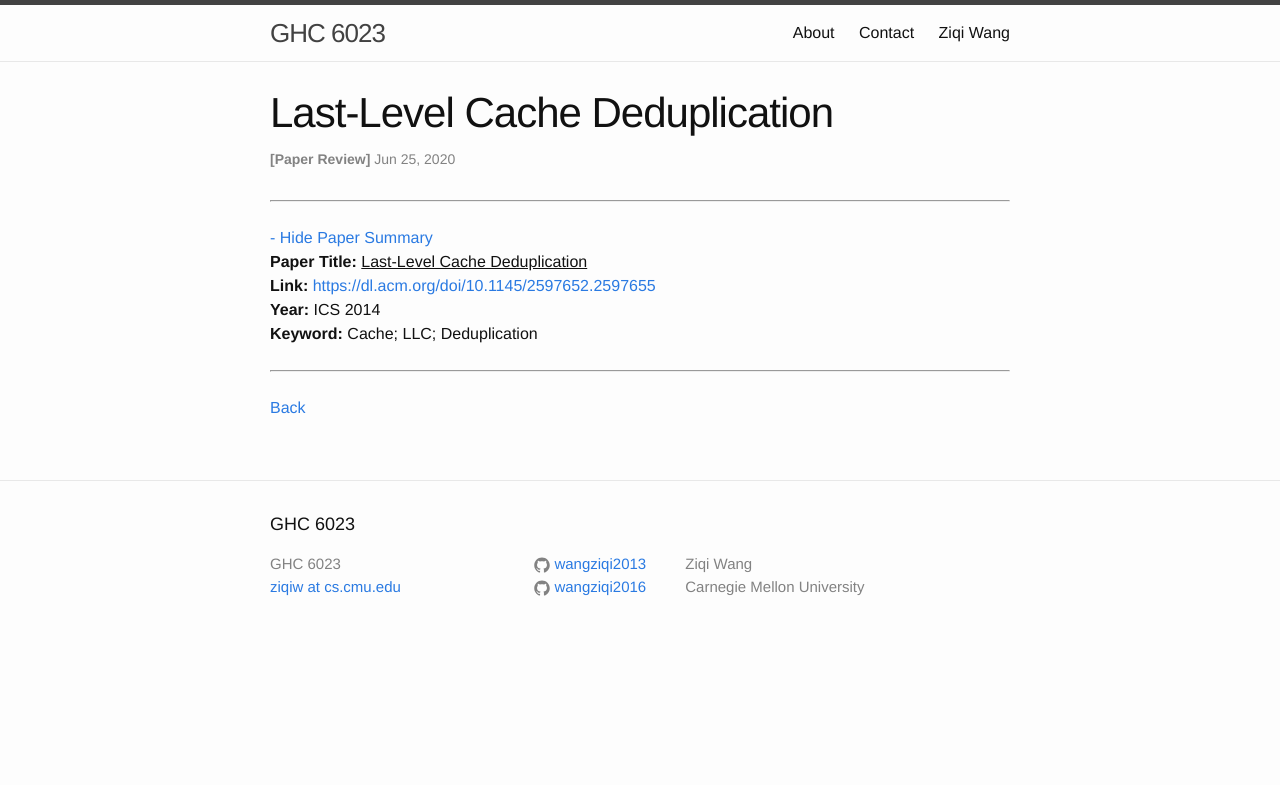
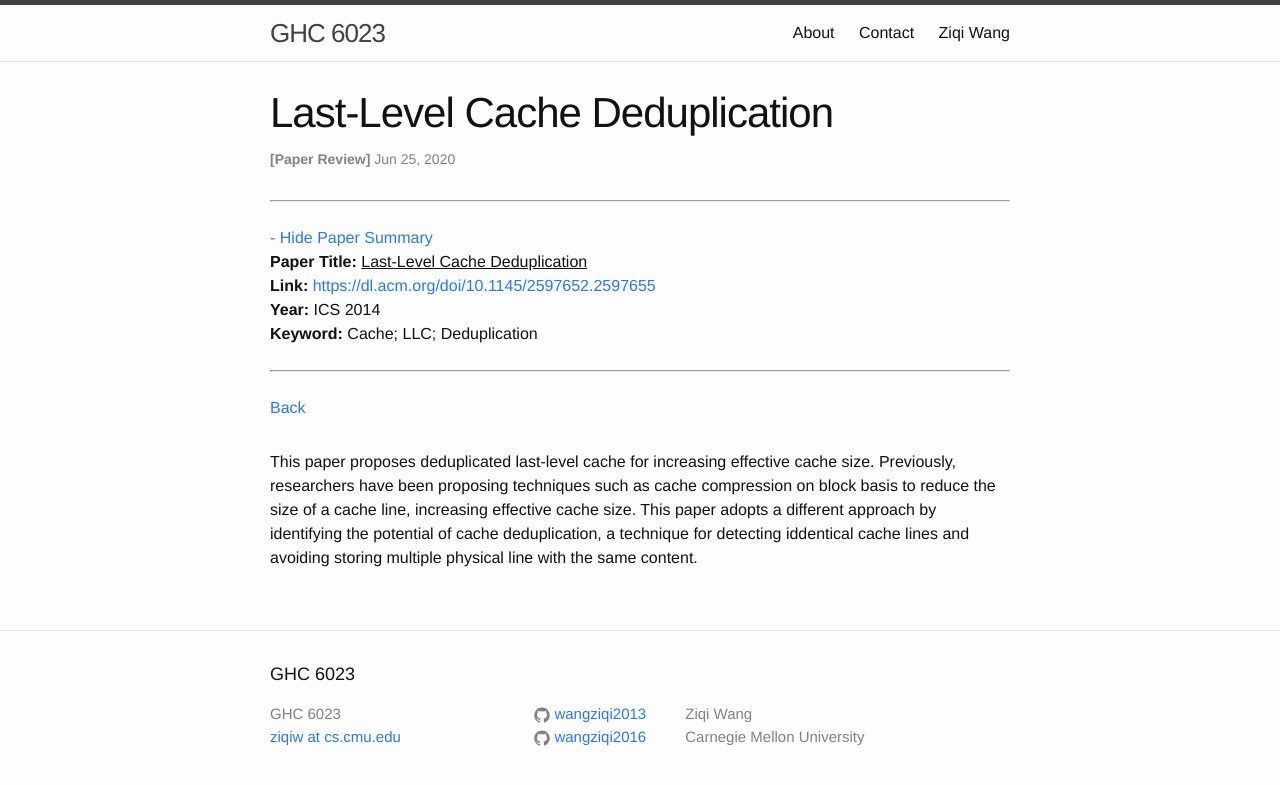
Before and after one commit to wangziqi2013/wangziqi2013.github.io, a Jekyll site: the page built from _posts/2020-06-24-llc-dedup.markdown, in a window 1280 px wide. Shown: the top 785 px of the page. Built offline with Jekyll 4.4.1, drawn with Linux system fonts in a browser that asks for light colours.

Commit message:
Adding motivation

```diff
--- a/_posts/2020-06-24-llc-dedup.markdown
+++ b/_posts/2020-06-24-llc-dedup.markdown
@@ -12,3 +12,8 @@ htm_cd:
 htm_cr:
 version_mgmt:
 ---
+
+This paper proposes deduplicated last-level cache for increasing effective cache size. Previously, researchers have been
+proposing techniques such as cache compression on block basis to reduce the size of a cache line, increasing effective
+cache size. This paper adopts a different approach by identifying the potential of cache deduplication, a technique for
+detecting iddentical cache lines and avoiding storing multiple physical line with the same content.
```
